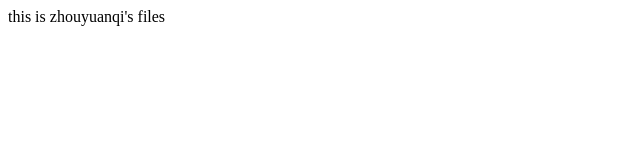
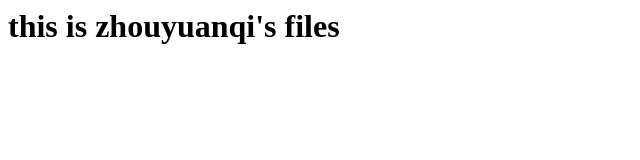
Before and after one commit to webzhouyuanqi/diaodiao, a plain HTML site: page index.html in a window 1280 px wide. Shown: the whole page, without its empty margins (0-640 px from the left). Drawn offline with Linux system fonts and the light colour scheme.

Commit message:
添加h2标记

```diff
--- a/index.html
+++ b/index.html
@@ -2,6 +2,6 @@
 <head>
 </hwad>
  <body>
-  this is zhouyuanqi's files
+  <h1>this is zhouyuanqi's files</h1>
 </body>
 </html>
```
